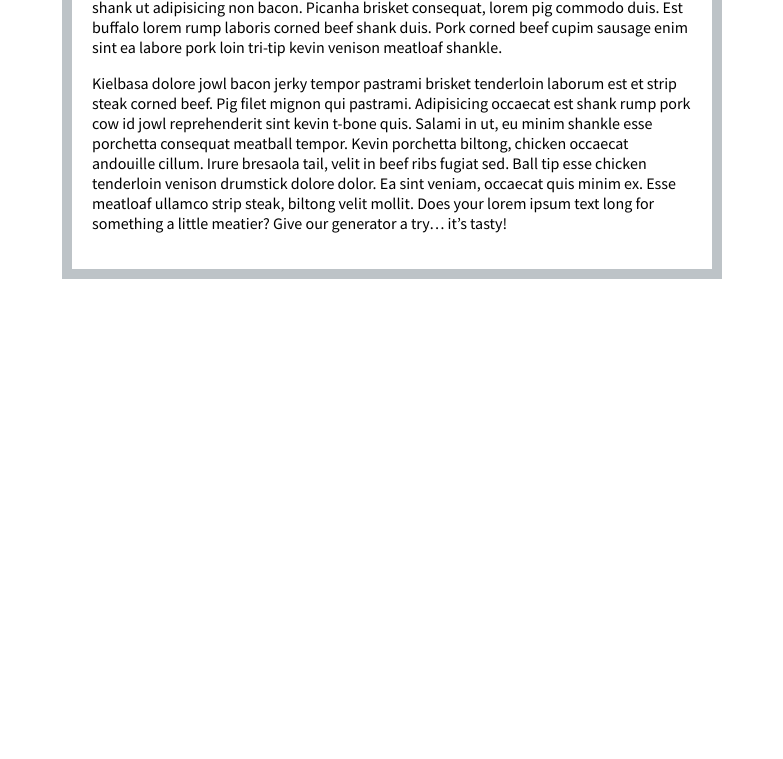
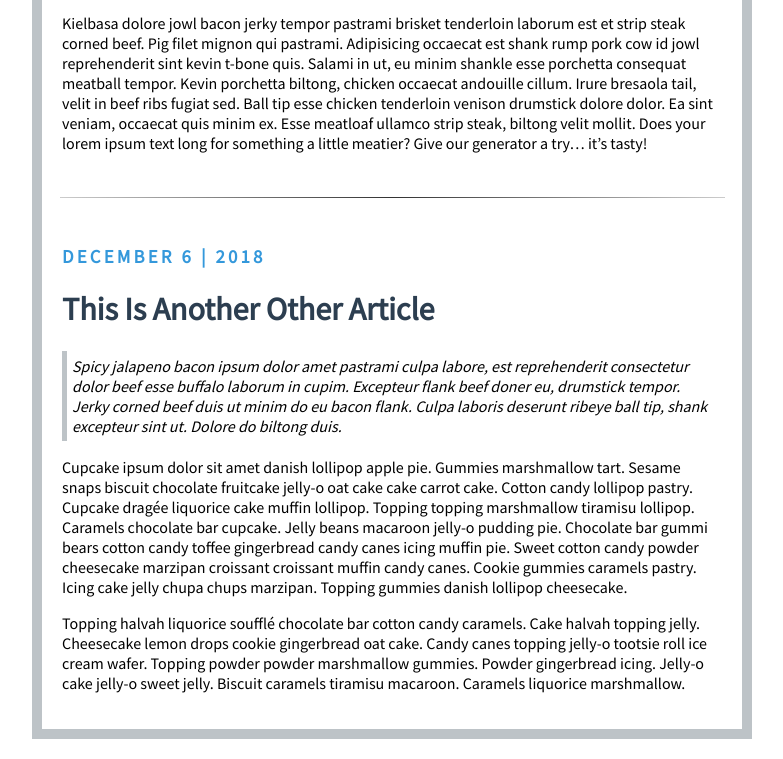
Before and after one commit to grantspell/the_web_developer_bootcamp, a plain HTML site: page section_6_intermediate_css/cssBlog.html in a window 1280 px wide. Shown: the part 983-1742 px from the top of the page, without its empty margins (248-1031 px from the left). Before the commit the page ends 1282 px from the top, so only its background shows below. Drawn offline with Linux system fonts and the light colour scheme.

Commit message:
Added another paragraph to 'cssBlog.html'

```diff
--- a/section_6_intermediate_css/cssBlog.css
+++ b/section_6_intermediate_css/cssBlog.css
@@ -1,5 +1,6 @@
 body {
-    width: 50%;
+    max-width: 700px;
+    width: 80%;
     margin: 20px auto;
     border: 10px solid #BDC3C7;
     font-family: 'Source Sans Pro', sans-serif;
@@ -10,11 +11,12 @@ div {
 h3 {
     color: #3498DB;
     text-transform: uppercase;
-    letter-spacing: .5em;
+    letter-spacing: .2rem;
 }
 h1 {
     font-weight: 800;
     color: #2C3E50;
+    font-size: 2rem;
 }
 .blockQuote {
     border-left: 5px solid #BDC3C7;
--- a/section_6_intermediate_css/cssBlog.html
+++ b/section_6_intermediate_css/cssBlog.html
@@ -60,7 +60,29 @@
 
             Does your lorem ipsum text long for something a little meatier? Give our generator a try… it’s tasty!</p>
     </div>
+    <hr />
+    <div>
+        <h3 class=>December 6 | 2018</h3>
+        <h1>This Is Another Other Article</h1>
+        <p class="blockQuote">Spicy jalapeno bacon ipsum dolor amet pastrami culpa labore, est reprehenderit consectetur
+            dolor beef esse buffalo laborum in cupim. Excepteur flank beef doner eu, drumstick tempor. Jerky corned beef
+            duis ut minim do eu bacon flank. Culpa laboris deserunt ribeye ball tip, shank excepteur sint ut. Dolore do
+            biltong duis.</p>
+        <p>Cupcake ipsum dolor sit amet danish lollipop apple pie. Gummies marshmallow tart. Sesame snaps biscuit
+            chocolate fruitcake jelly-o oat cake cake carrot cake. Cotton candy lollipop pastry. Cupcake dragée
+            liquorice cake muffin lollipop. Topping topping marshmallow tiramisu lollipop. Caramels chocolate bar
+            cupcake. Jelly beans macaroon jelly-o pudding pie. Chocolate bar gummi bears cotton candy toffee gingerbread
+            candy canes icing muffin pie.
 
+            Sweet cotton candy powder cheesecake marzipan croissant croissant muffin candy canes. Cookie gummies
+            caramels pastry. Icing cake jelly chupa chups marzipan. Topping gummies danish lollipop cheesecake.</p>
+
+        <p>Topping halvah liquorice soufflé chocolate bar cotton candy caramels. Cake halvah topping jelly.
+
+            Cheesecake lemon drops cookie gingerbread oat cake. Candy canes topping jelly-o tootsie roll ice cream
+            wafer. Topping powder powder marshmallow gummies. Powder gingerbread icing. Jelly-o cake jelly-o sweet
+            jelly. Biscuit caramels tiramisu macaroon. Caramels liquorice marshmallow.</p>
+    </div>
 
 </body>
 
```
